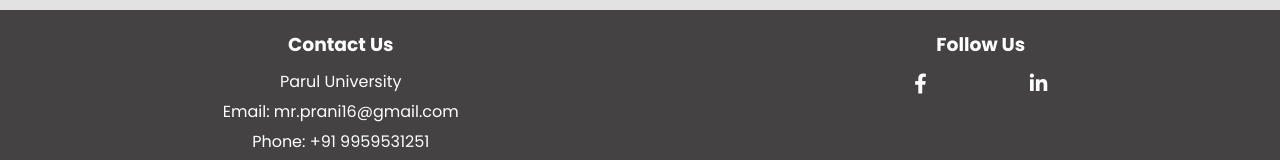
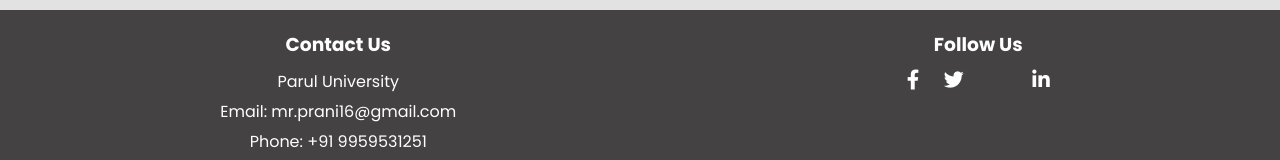
Before and after one commit to praniiyadav/food-resto, a plain HTML site: page index.html in a window 1280 px wide. Shown: the part 4001-4161 px from the top of the page. Drawn offline with nearby package versions, Linux system fonts and the light colour scheme.

Commit message:
Update index.html

```diff
--- a/index.html
+++ b/index.html
@@ -192,10 +192,10 @@
             <div class="social-media">
                 <h3>Follow Us</h3>
                 <ul>
-                    <li><a href="#"><i class="fab fa-facebook-f"></i></a></li>
-                    <li><a href="#"><i class="fa-brands fa-twitter"></i></a></li>
-                    <li><a href="#"><i class="fa-brands fa-instagram"></i></a></li>
-                    <li><a href="#"><i class="fab fa-linkedin-in"></i></a></li>
+                    <li><a href="https://www.facebook.com/mr.gudboy16"><i class="fab fa-facebook-f"></i></a></li>
+                    <li><a href="https://x.com/_pranii"><i class="fab fa-twitter"></i></a></li>
+                    <li><a href="https://www.instagram.com/_pranii.0/"><i class="fa fa-instagram" ></i></a></li>
+                    <li><a href="https://www.linkedin.com/in/praniiyadav/"><i class="fab fa-linkedin-in"></i></a></li>
                 </ul>
             </div>
         </div>
```
